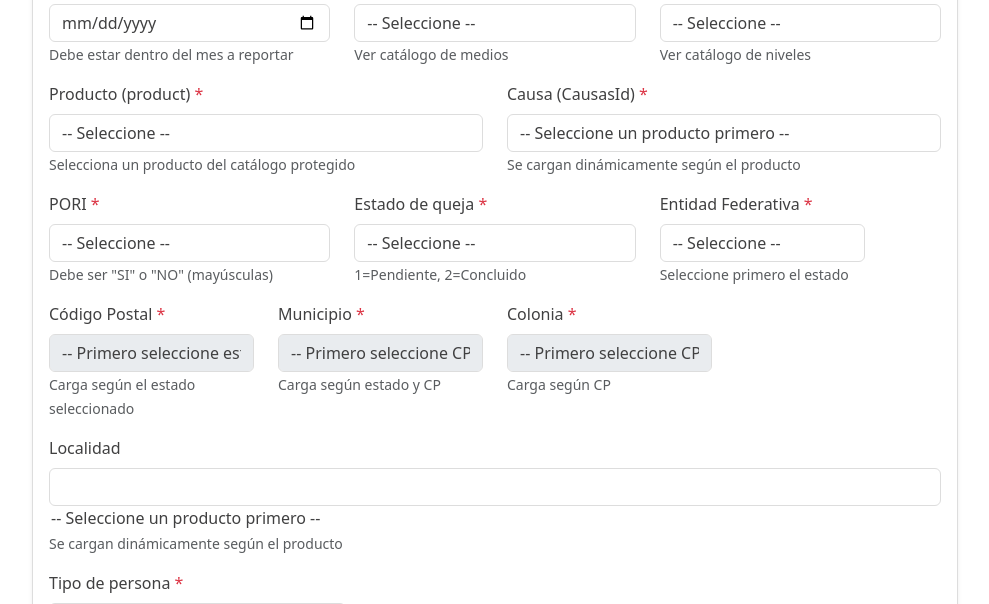
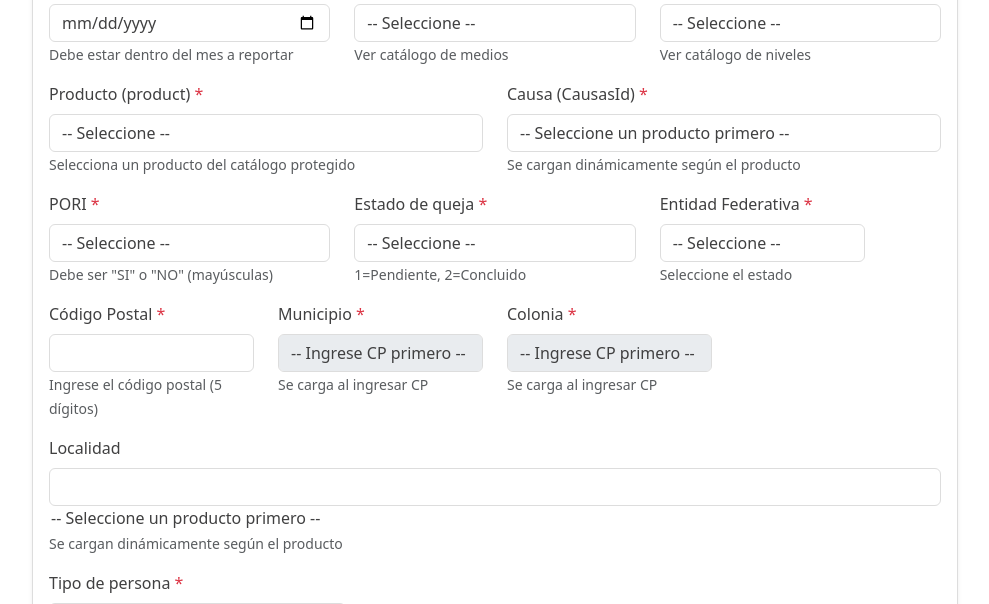
Before and after one commit to davidorado03/redeco-frontend, a Django app: template templates/create_queja.html in a window 1280 px wide. Shown: the part 308-912 px from the top of the page, without its empty margins (145-1134 px from the left). Run offline with Django 4.2, Linux system fonts and the light colour scheme; the template is opened without the code that fills it, so the values that code supplies are empty.

Commit message:
feat: change CP from dropdown to manual input, load municipio and colonia when CP is entered

```diff
--- a/templates/create_queja.html
+++ b/templates/create_queja.html
@@ -144,31 +144,29 @@
 									{% endif %}
 								{% endfor %}
 							</select>
-							<small class="form-text text-muted">Seleccione primero el estado</small>
+							<small class="form-text text-muted">Seleccione el estado</small>
 						</div>
 
 						<div class="col-md-3 mb-3">
 							<label class="form-label">Código Postal <span class="text-danger">*</span></label>
-							<select id="cp_select" name="cp" class="form-control" required disabled>
-								<option value="">-- Primero seleccione estado --</option>
-							</select>
-							<small class="form-text text-muted">Carga según el estado seleccionado</small>
+							<input type="text" id="cp_input" name="cp" class="form-control" maxlength="5" pattern="[0-9]{5}" required />
+							<small class="form-text text-muted">Ingrese el código postal (5 dígitos)</small>
 						</div>
 
 						<div class="col-md-3 mb-3">
 							<label class="form-label">Municipio <span class="text-danger">*</span></label>
 							<select id="municipio_select" name="municipio" class="form-control" required disabled>
-								<option value="">-- Primero seleccione CP --</option>
+								<option value="">-- Ingrese CP primero --</option>
 							</select>
-							<small class="form-text text-muted">Carga según estado y CP</small>
+							<small class="form-text text-muted">Se carga al ingresar CP</small>
 						</div>
 
 						<div class="col-md-3 mb-3">
 							<label class="form-label">Colonia <span class="text-danger">*</span></label>
 							<select id="colonia_select" name="colonia" class="form-control" required disabled>
-								<option value="">-- Primero seleccione CP --</option>
+								<option value="">-- Ingrese CP primero --</option>
 							</select>
-							<small class="form-text text-muted">Carga según CP</small>
+							<small class="form-text text-muted">Se carga al ingresar CP</small>
 						</div>
 
 						<div class="col-md-12 mb-3">
@@ -272,70 +270,44 @@
 	const API_BASE = 'https://api.condusef.gob.mx';
 
 	const estadoSelect = document.getElementById('estado_id_geo');
-	const cpSelect = document.getElementById('cp_select');
+	const cpInput = document.getElementById('cp_input');
 	const municipioSelect = document.getElementById('municipio_select');
 	const coloniaSelect = document.getElementById('colonia_select');
 
-	// Cargar códigos postales cuando se selecciona un estado
-	estadoSelect.addEventListener('change', async function() {
-		const estadoId = this.value;
+	// Cargar municipios y colonias cuando se ingresa un CP válido
+	cpInput.addEventListener('input', function() {
+		const cp = this.value.trim();
+		const estadoId = estadoSelect.value;
 
 		// Reset dependientes
-		cpSelect.innerHTML = '<option value="">-- Cargando... --</option>';
-		cpSelect.disabled = true;
-		municipioSelect.innerHTML = '<option value="">-- Primero seleccione CP --</option>';
+		municipioSelect.innerHTML = '<option value="">-- Ingrese CP primero --</option>';
 		municipioSelect.disabled = true;
-		coloniaSelect.innerHTML = '<option value="">-- Primero seleccione CP --</option>';
+		coloniaSelect.innerHTML = '<option value="">-- Ingrese CP primero --</option>';
 		coloniaSelect.disabled = true;
 
-		if (!estadoId) {
-			cpSelect.innerHTML = '<option value="">-- Primero seleccione estado --</option>';
+		// Validar que tenga 5 dígitos
+		if (cp.length !== 5 || !/^\d{5}$/.test(cp)) {
 			return;
 		}
 
-		try {
-			const response = await fetch(`${API_BASE}/sepomex/codigos-postales/?estado_id=${estadoId}`);
-			if (!response.ok) throw new Error('Error al cargar códigos postales');
+		if (!estadoId) {
+			municipioSelect.innerHTML = '<option value="">-- Seleccione estado primero --</option>';
+			coloniaSelect.innerHTML = '<option value="">-- Seleccione estado primero --</option>';
+			return;
+		}
 
-			const data = await response.json();
-			cpSelect.innerHTML = '<option value="">-- Seleccione CP --</option>';
+		// Mostrar cargando
+		municipioSelect.innerHTML = '<option value="">-- Cargando... --</option>';
+		coloniaSelect.innerHTML = '<option value="">-- Cargando... --</option>';
 
-			// Extraer códigos postales únicos del response
-			let cps = [];
-			if (data.codigos_postales && Array.isArray(data.codigos_postales)) {
-				cps = [...new Set(data.codigos_postales.map(item => item.cp || item.codigo_postal || item))];
-			} else if (Array.isArray(data)) {
-				cps = [...new Set(data.map(item => item.cp || item.codigo_postal || item))];
-			}
+		// Cargar municipios
+		loadMunicipios(estadoId, cp);
 
-			cps.sort().forEach(cp => {
-				const option = document.createElement('option');
-				option.value = cp;
-				option.textContent = cp;
-				cpSelect.appendChild(option);
-			});
-
-			cpSelect.disabled = false;
-		} catch (error) {
-			console.error('Error cargando códigos postales:', error);
-			cpSelect.innerHTML = '<option value="">Error al cargar CPs</option>';
-		}
+		// Cargar colonias
+		loadColonias(cp);
 	});
 
-	// Cargar municipios y colonias cuando se selecciona un CP
-	cpSelect.addEventListener('change', async function() {
-		const cp = this.value;
-		const estadoId = estadoSelect.value;
-
-		// Reset dependientes
-		municipioSelect.innerHTML = '<option value="">-- Cargando... --</option>';
-		municipioSelect.disabled = true;
-		coloniaSelect.innerHTML = '<option value="">-- Cargando... --</option>';
-		coloniaSelect.disabled = true;
-
-		if (!cp || !estadoId) return;
-
-		// Cargar municipios
+	async function loadMunicipios(estadoId, cp) {
 		try {
 			const response = await fetch(`${API_BASE}/sepomex/municipios/?estado_id=${estadoId}&cp=${cp}`);
 			if (!response.ok) throw new Error('Error al cargar municipios');
@@ -362,8 +334,9 @@
 			console.error('Error cargando municipios:', error);
 			municipioSelect.innerHTML = '<option value="">Error al cargar municipios</option>';
 		}
+	}
 
-		// Cargar colonias
+	async function loadColonias(cp) {
 		try {
 			const response = await fetch(`${API_BASE}/sepomex/colonias/?cp=${cp}`);
 			if (!response.ok) throw new Error('Error al cargar colonias');
@@ -390,7 +363,7 @@
 			console.error('Error cargando colonias:', error);
 			coloniaSelect.innerHTML = '<option value="">Error al cargar colonias</option>';
 		}
-	});
+	}
 
 	// === CAUSAS dinámicas según producto seleccionado ===
 	const productoSelect = document.getElementById('producto_select');
```
